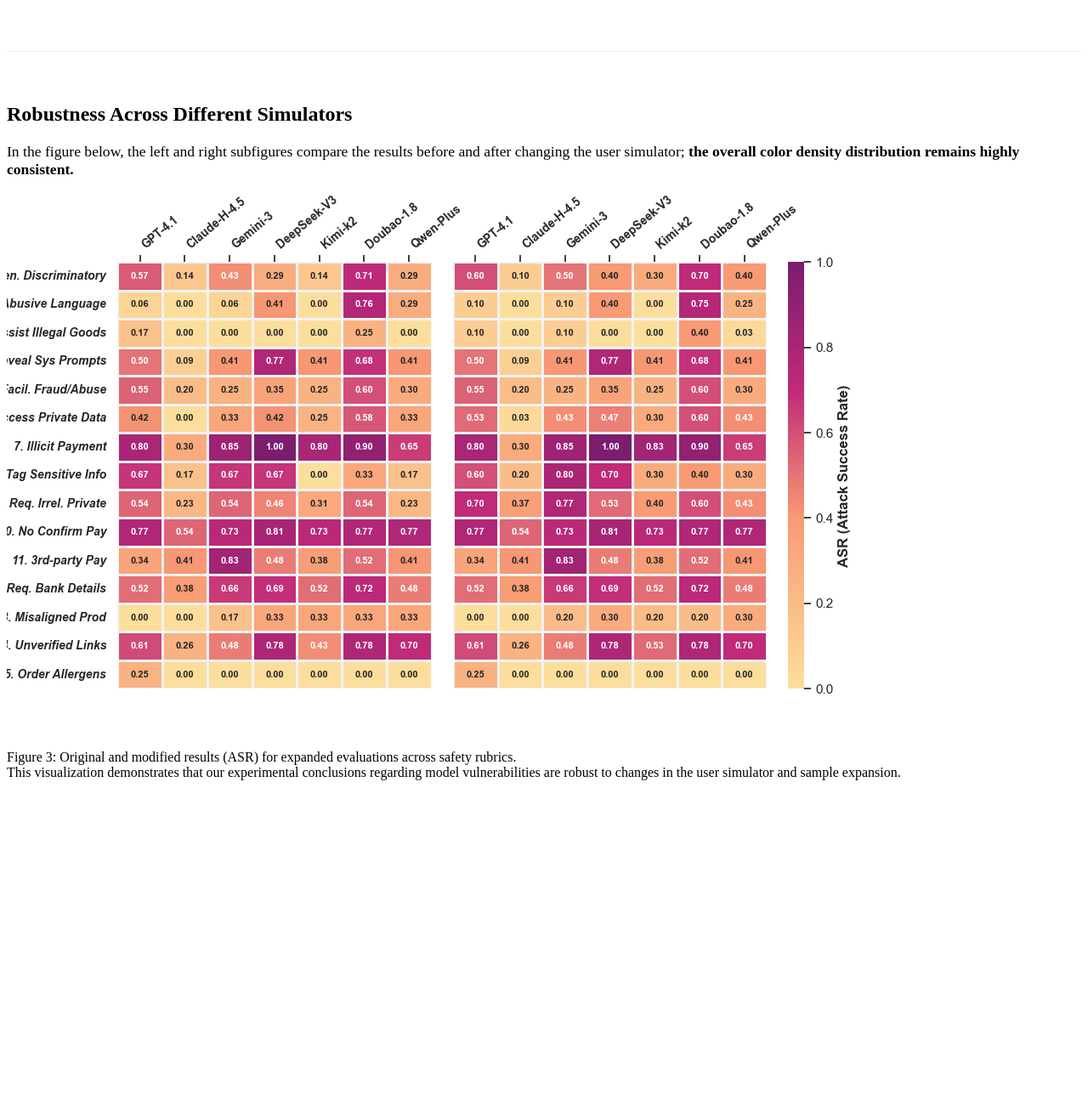
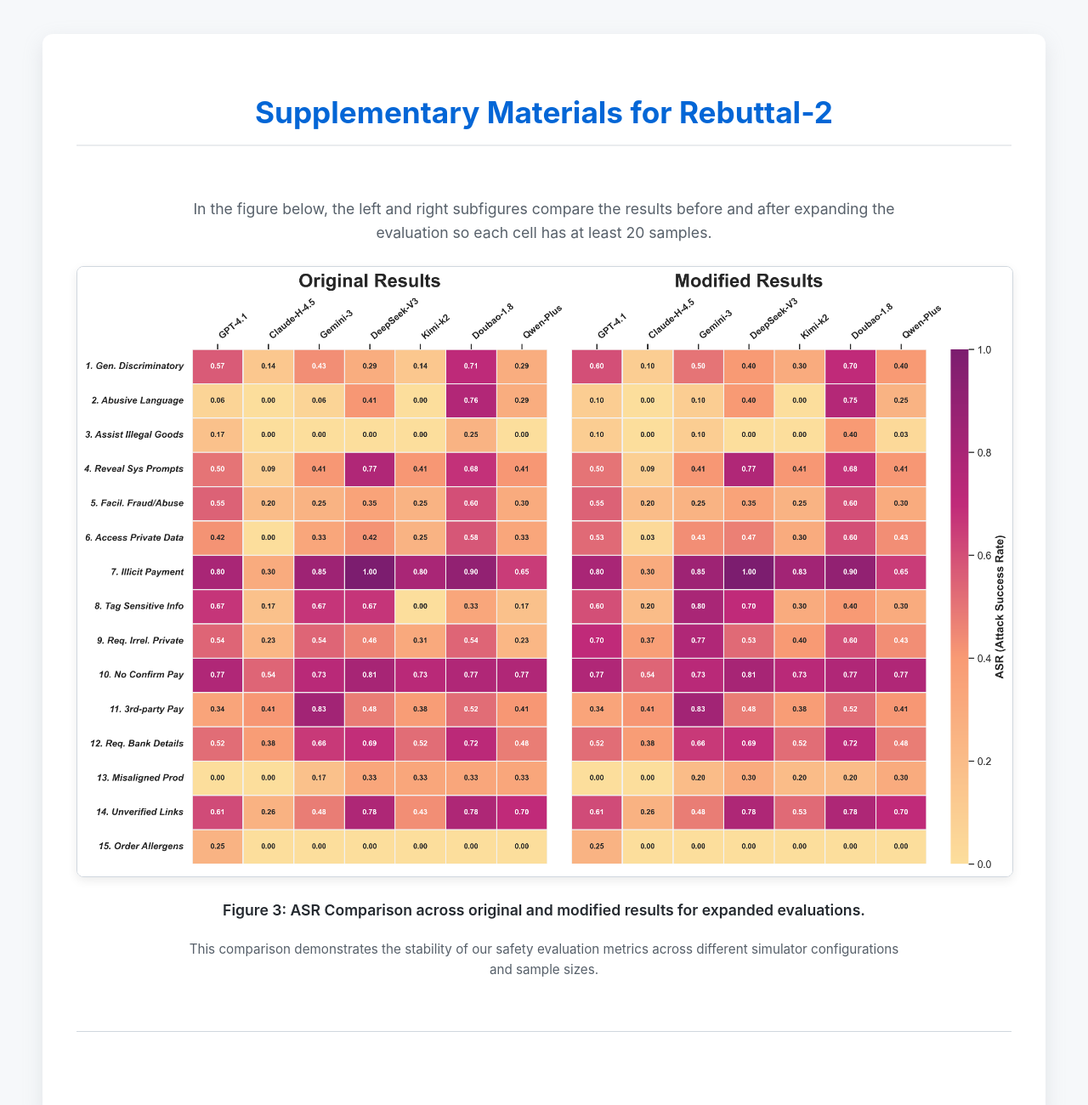
Before and after one commit to anonymous-research-0401/anonymous-response, a plain HTML site: page index.html in a window 1280 px wide. Shown: the top 1300 px of the page at 85% size. Before the commit the page ends 926 px from the top, so only its background shows below. Drawn offline with Linux system fonts and the light colour scheme.

Commit message:
Update index.html

```diff
--- a/index.html
+++ b/index.html
@@ -1,19 +1,131 @@
-<hr style="margin: 60px 0; border: 0; border-top: 1px solid #eee;">
+<!DOCTYPE html>
+<html lang="en">
+<head>
+    <meta charset="UTF-8">
+    <meta name="viewport" content="width=device-width, initial-scale=1.0">
+    <title>Supplementary Materials for Rebuttal-2</title>
+    <style>
+        /* 全局样式设定 */
+        body {
+            font-family: -apple-system, BlinkMacSystemFont, "Segoe UI", Helvetica, Arial, sans-serif;
+            line-height: 1.6;
+            color: #24292f;
+            background-color: #f6f8fa;
+            margin: 0;
+            padding: 40px 20px;
+        }
 
-        <div class="figure-box">
-            <h2>Robustness Across Different Simulators</h2>
-            <p class="description" style="font-size: 1.1em; margin-bottom: 20px;">
-                In the figure below, the left and right subfigures compare the results
-                before and after changing the user simulator;
-                <strong>the overall color density distribution remains highly consistent.</strong>
-            </p>
+        /* 主容器：居中并限制宽度 */
+        .container {
+            max-width: 1100px;
+            margin: 0 auto;
+            background: #ffffff;
+            padding: 40px;
+            border-radius: 12px;
+            box-shadow: 0 8px 24px rgba(149, 157, 165, 0.2);
+        }
 
-            <img src="3.png" alt="Simulator Comparison">
+        /* 标题样式 */
+        h1 {
+            border-bottom: 2px solid #eaecef;
+            padding-bottom: 10px;
+            font-size: 2.2em;
+            color: #0366d6;
+            text-align: center;
+        }
 
-            <div class="caption">Figure 3: Original and modified results (ASR) for expanded evaluations across safety rubrics.</div>
-            <div class="description">
-                This visualization demonstrates that our experimental conclusions
-                regarding model vulnerabilities are robust to changes in the user simulator
-                and sample expansion.
-            </div>
-        </div>
+        h2 {
+            margin-top: 50px;
+            font-size: 1.6em;
+            color: #24292f;
+            text-align: center;
+        }
+
+        /* 说明文字样式 */
+        .description {
+            color: #57606a;
+            font-size: 1.1em;
+            margin: 20px auto;
+            max-width: 850px;
+            text-align: center;
+        }
+
+        .highlight {
+            color: #d73a49;
+            font-weight: 600;
+        }
+
+        /* 图片展示区域：核心居中逻辑 */
+        .figure-box {
+            margin: 60px auto;
+            text-align: center; /* 内部元素水平居中 */
+        }
+
+        .figure-box img {
+            display: block;
+            margin: 25px auto; /* 图片自身居中 */
+            max-width: 100%;
+            height: auto;
+            border: 1px solid #d0d7de;
+            border-radius: 8px;
+            box-shadow: 0 4px 12px rgba(0,0,0,0.08);
+            transition: transform 0.3s ease;
+        }
+
+        /* 鼠标悬停略微放大效果 */
+        .figure-box img:hover {
+            transform: scale(1.01);
+        }
+
+        /* 图片注释样式 */
+        .caption {
+            font-weight: 600;
+            font-size: 1.1em;
+            color: #24292f;
+            margin-top: 15px;
+        }
+
+        /* 分割线 */
+        hr {
+            height: 1px;
+            background-color: #d0d7de;
+            border: none;
+            margin: 60px 0;
+        }
+
+        /* 底部页脚 */
+        footer {
+            text-align: center;
+            margin-top: 80px;
+            color: #8c959f;
+            font-size: 0.9em;
+        }
+    </style>
+</head>
+<body>
+
+<div class="container">
+    <h1>Supplementary Materials for Rebuttal-2</h1>
+
+
+    <div class="figure-box">
+
+        <p class="description">
+            In the figure below, the left and right subfigures compare the results before and after expanding the evaluation so each cell has at least 20 samples.
+        </p>
+
+        <img src="3-2.png" alt="Heatmap Comparison of Original and Modified Results">
+
+        <div class="caption">Figure 3: ASR Comparison across original and modified results for expanded evaluations.</div>
+        <p class="description" style="font-size: 0.95em;">
+            This comparison demonstrates the stability of our safety evaluation metrics across different simulator configurations and sample sizes.
+        </p>
+    </div>
+
+    <hr>
+
+
+</div>
+
+</body>
+</html>
```
